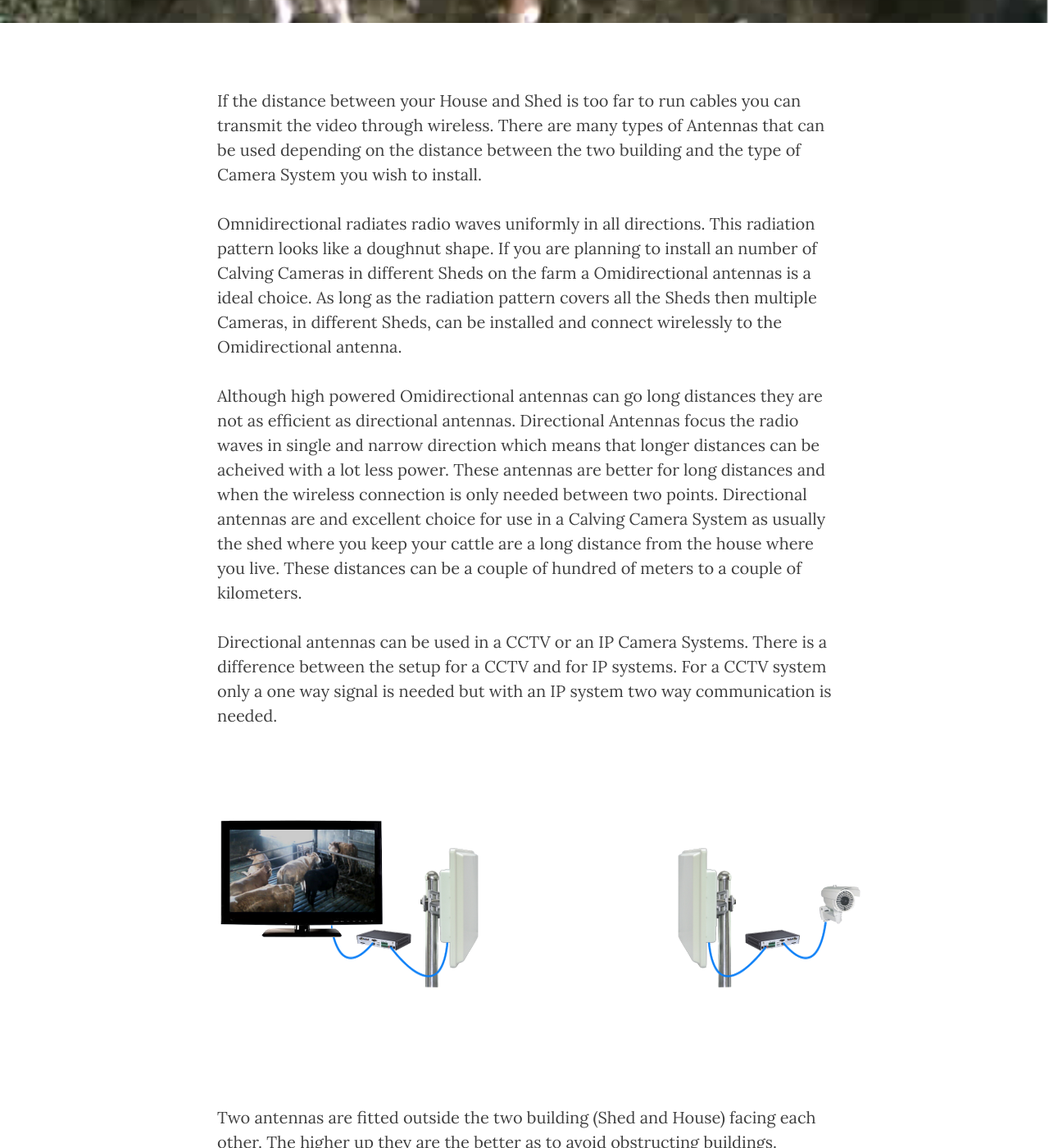
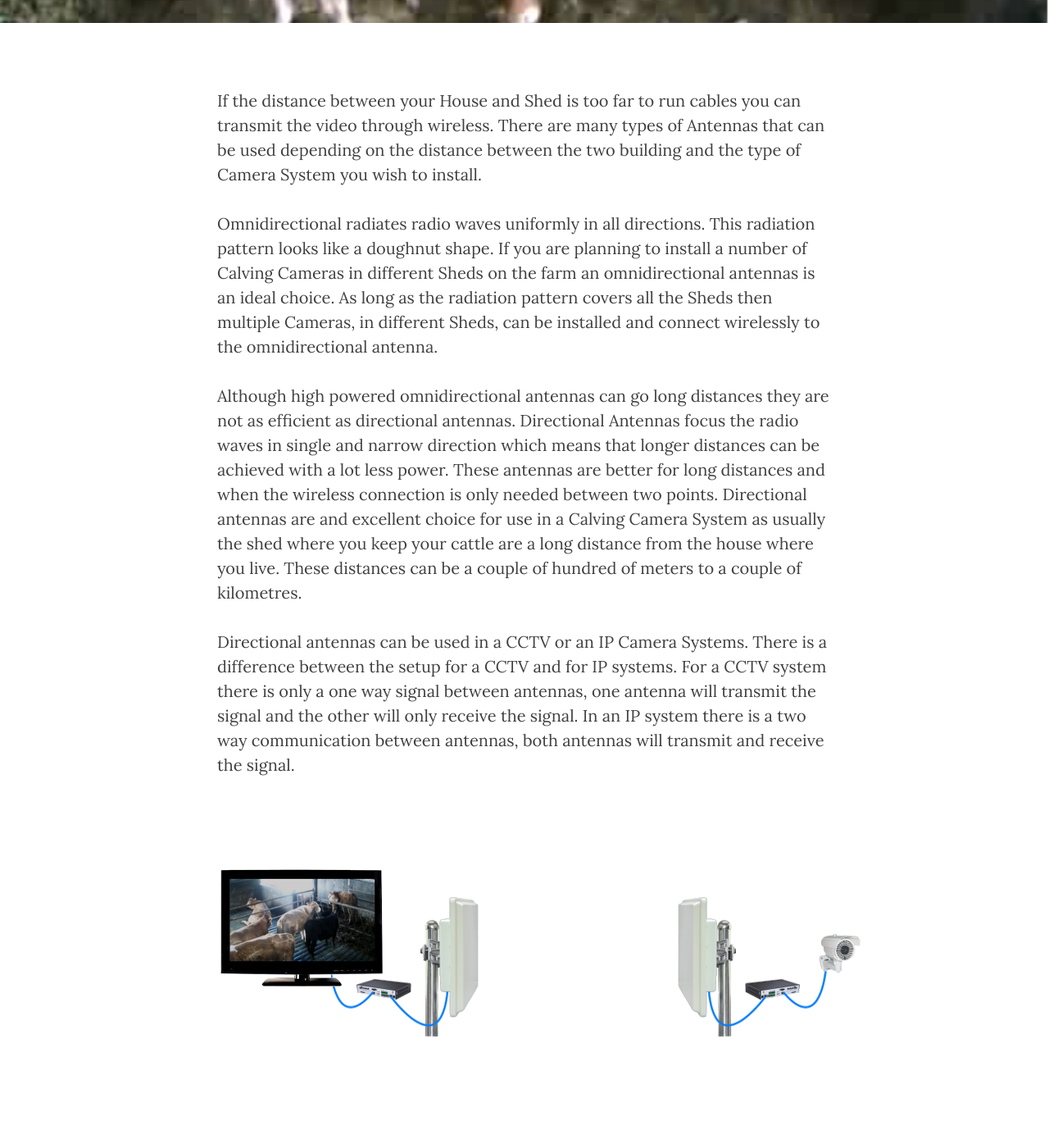
Before and after one commit to jholleran/calvingcamerareviews, a Jekyll site: the page built from _posts/2015-05-20-wireless-connection-to-calving-camera.markdown, in a window 1280 px wide and 1400 px high, scrolled down 448 px. Shown: the whole window at 82% size. Built offline with Jekyll 4.4.1, drawn with Linux system fonts in a browser that asks for light colours; nearby versions of some CDN libraries; some of the changed text lies outside the part shown.

Commit message:
fixed grammer and spelling issues

```diff
--- a/_posts/2015-05-03-infrared-calving-cameras.markdown
+++ b/_posts/2015-05-03-infrared-calving-cameras.markdown
@@ -11,9 +11,9 @@ categories: cameras
 ---
 
 Cameras can come with Infrared built in, giving the camera Night Vision. Infrared Cameras (IR) gives the ability to view the video, from the camera, in low light or complete darkness. During the day when there is plenty of light the camera works as normal but when the light goes below a certain level the Infrared kick in.
-Having Infrared in a Calving Camera is very useful so that you can view your animals in your shed with out having the lights turned on.
+Having Infrared in a Calving Camera is very useful so that you can view your animals in your shed without having the lights turned on.
 
-Both CCTV and IP Cameras can have Infrared built in. Infrared Camers has IR Leds on the outer edge of the camera which give the camera Night Vision.
+Both CCTV and IP Cameras can have Infrared built in. An infrared camera has IR LEDs on the outer edge of the camera which gives the camera Night Vision.
 
 <img src="{{site.baseurl}}/img/ir-camera-leds.jpg" alt="infrared night vision camera leds">
 
--- a/_posts/2015-05-20-wireless-connection-to-calving-camera.markdown
+++ b/_posts/2015-05-20-wireless-connection-to-calving-camera.markdown
@@ -13,18 +13,18 @@ categories: cameras
 
 If the distance between your House and Shed is too far to run cables you can transmit the video through wireless. There are many types of Antennas that can be used depending on the distance between the two building and the type of Camera System you wish to install.
 
-Omnidirectional radiates radio waves uniformly in all directions. This radiation pattern looks like a doughnut shape. If you are planning to install an number of Calving Cameras in different Sheds on the farm a Omidirectional antennas is a ideal choice. As long as the radiation pattern covers all the Sheds then multiple Cameras, in different Sheds, can be installed and connect wirelessly to the Omidirectional antenna.
+Omnidirectional radiates radio waves uniformly in all directions. This radiation pattern looks like a doughnut shape. If you are planning to install a number of Calving Cameras in different Sheds on the farm an omnidirectional antennas is an ideal choice. As long as the radiation pattern covers all the Sheds then multiple Cameras, in different Sheds, can be installed and connect wirelessly to the omnidirectional antenna.
 
-Although high powered Omidirectional antennas can go long distances they are not as efficient as directional antennas. Directional Antennas focus the radio waves in single and narrow direction which means that longer distances can be acheived with a lot less power. These antennas are better for long distances and when the wireless connection is only needed between two points.
-Directional antennas are and excellent choice for use in a Calving Camera System as usually the shed where you keep your cattle are a long distance from the house where you live. These distances can be a couple of hundred of meters to a couple of kilometers.
+Although high powered omnidirectional antennas can go long distances they are not as efficient as directional antennas. Directional Antennas focus the radio waves in single and narrow direction which means that longer distances can be achieved with a lot less power. These antennas are better for long distances and when the wireless connection is only needed between two points.
+Directional antennas are and excellent choice for use in a Calving Camera System as usually the shed where you keep your cattle are a long distance from the house where you live. These distances can be a couple of hundred of meters to a couple of kilometres.
 
-Directional antennas can be used in a CCTV or an IP Camera Systems. There is a difference between the setup for a CCTV and for IP systems. For a CCTV system only a one way signal is needed but with an IP system two way communication is needed.
+Directional antennas can be used in a CCTV or an IP Camera Systems. There is a difference between the setup for a CCTV and for IP systems. For a CCTV system there is only a one way signal between antennas, one antenna will transmit the signal and the other will only receive the signal. In an IP system there is a two way communication between antennas, both antennas will transmit and receive the signal.
 
 <img src="{{site.baseurl}}/img/long-range-cctv.png" alt="long range cctv system">
 
 Two antennas are fitted outside the two building (Shed and House) facing each other. The higher up they are the better as to avoid obstructing buildings. Having a clear line of sight between the antennas well help to avoid any interference to the signal.
 
-The Camera is connected into the Directional Antenna in the Shed and transmits the video, as radio waves, to the other Directional Antenna, which will receives the video, and is connected into the TV to be displayed.
+The Camera is connected into the Directional Antenna in the Shed and transmits the video, as radio waves, to the other Directional Antenna, which will receive the video, and is connected into the TV to be displayed.
 
 
-In a later post I will go into detail about the type of Antennas that can be used and how to set them up. If you want to get notifications of these post you can follow us on Twitter or friend us up on Facebook using the links bellow.
+In a later post I will go into detail about the type of Antennas that can be used and how to set them up. If you want to get notifications of these posts you can follow us on Twitter or friend us up on Facebook using the links bellow.
```
Also changed, not shown: other parts of _posts/2015-05-03-infrared-calving-cameras.markdown (+1 -1 lines), other parts of _posts/2015-05-20-wireless-connection-to-calving-camera.markdown (+1 -1 lines).
